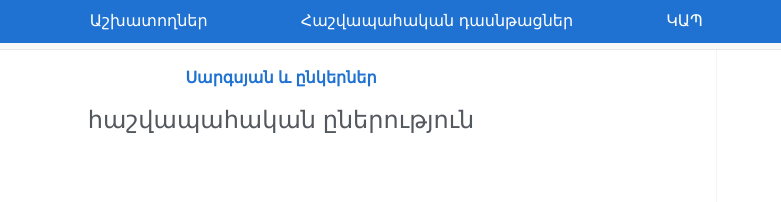
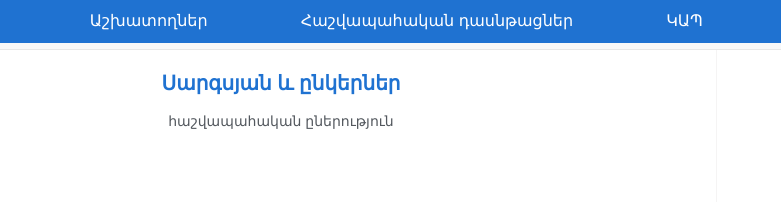
Before and after one commit to hovsepyanarmen/hovsepyanarmen.github.io, a plain HTML site: page index.html in a window 1280 px wide. Shown: the top 202 px of the page, 499-1280 px from the left. Drawn offline with nearby package versions, Linux system fonts and the light colour scheme.

Commit message:
Update style.css

```diff
--- a/style.css
+++ b/style.css
@@ -141,7 +141,7 @@ body{
     width: 100%;
   }
   .logo-name>h1{
-    font-size: 16px;
+    font-size: 20px;
   }
   .nav
 {
@@ -149,4 +149,8 @@ body{
     flex-wrap: wrap;
 
 }
+.logo-name>h3
+{
+    font-size: 14px;
+}
   }
```
